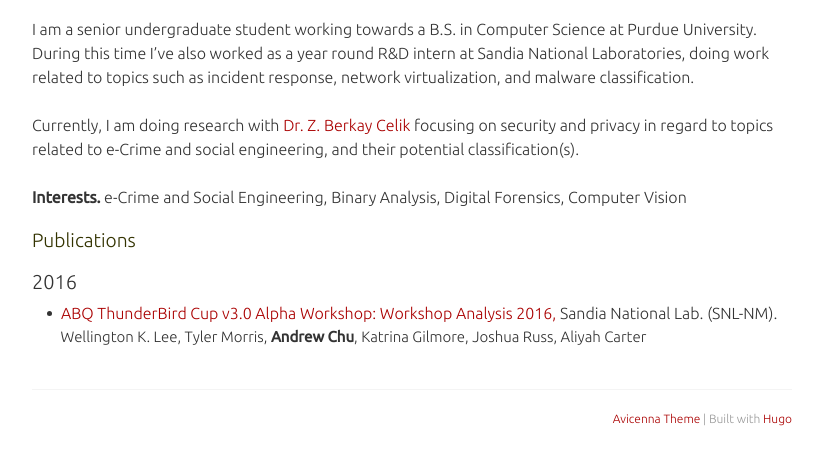
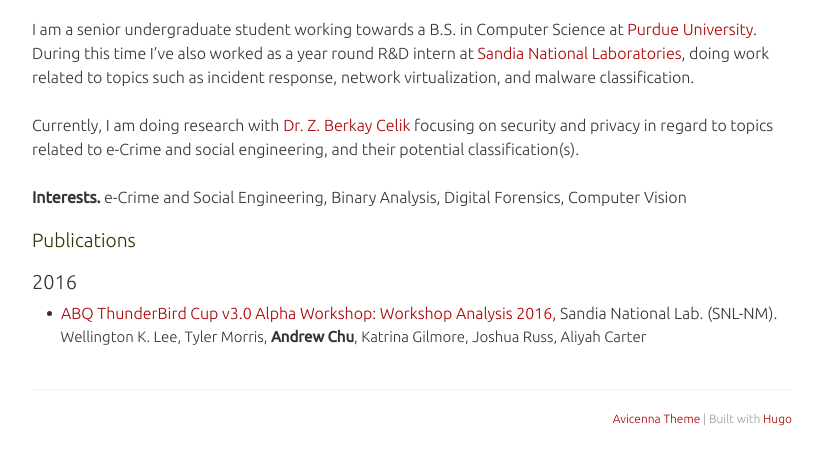
Before and after one commit to andrewcchu/andrewcchu.github.io-OLD, a plain HTML site: page index.html in a window 1280 px wide. Shown: the part 351-800 px from the top of the page, without its empty margins (228-1051 px from the left). Drawn offline with Linux system fonts and the light colour scheme.

Commit message:
Update description.

```diff
--- a/index.html
+++ b/index.html
@@ -60,8 +60,8 @@
 </div>
 
 			<div class="introduction"><span>
-		I am a senior undergraduate student working towards a B.S. in Computer Science at Purdue University.
-During this time I&rsquo;ve also worked as a year round R&amp;D intern at Sandia National Laboratories, doing work related to topics such as
+		I am a senior undergraduate student working towards a B.S. in Computer Science at <a href="https://www.cs.purdue.edu/">Purdue University</a>.
+During this time I&rsquo;ve also worked as a year round R&amp;D intern at <a href="https://www.sandia.gov/">Sandia National Laboratories</a>, doing work related to topics such as
 incident response, network virtualization, and malware classification.
 	</span>
 	<br><span>
```
